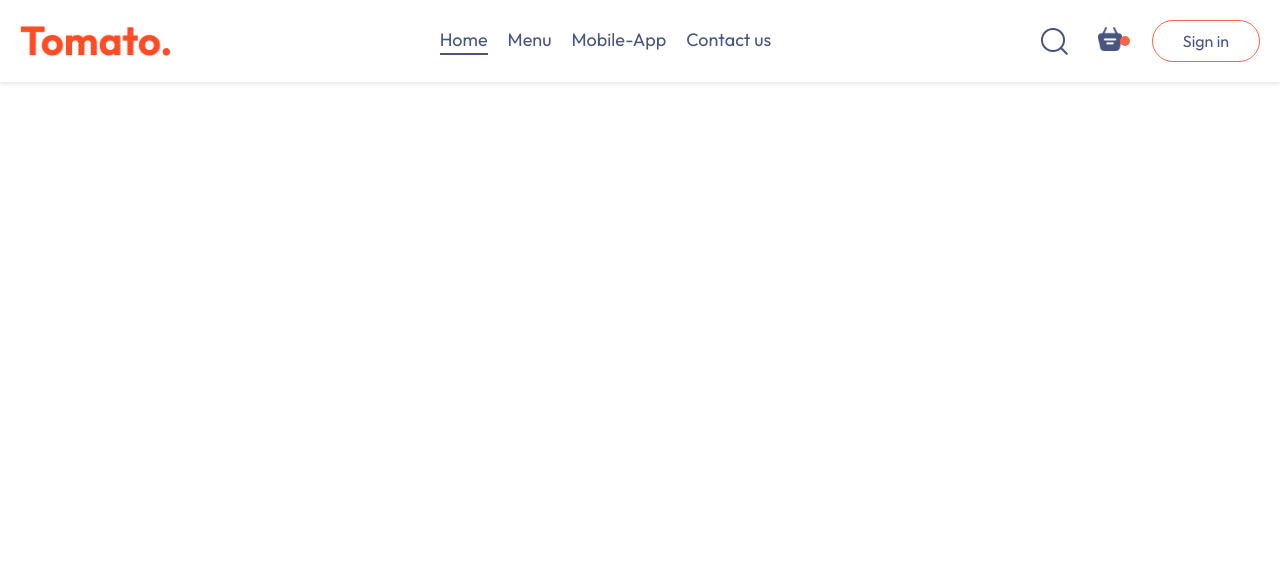
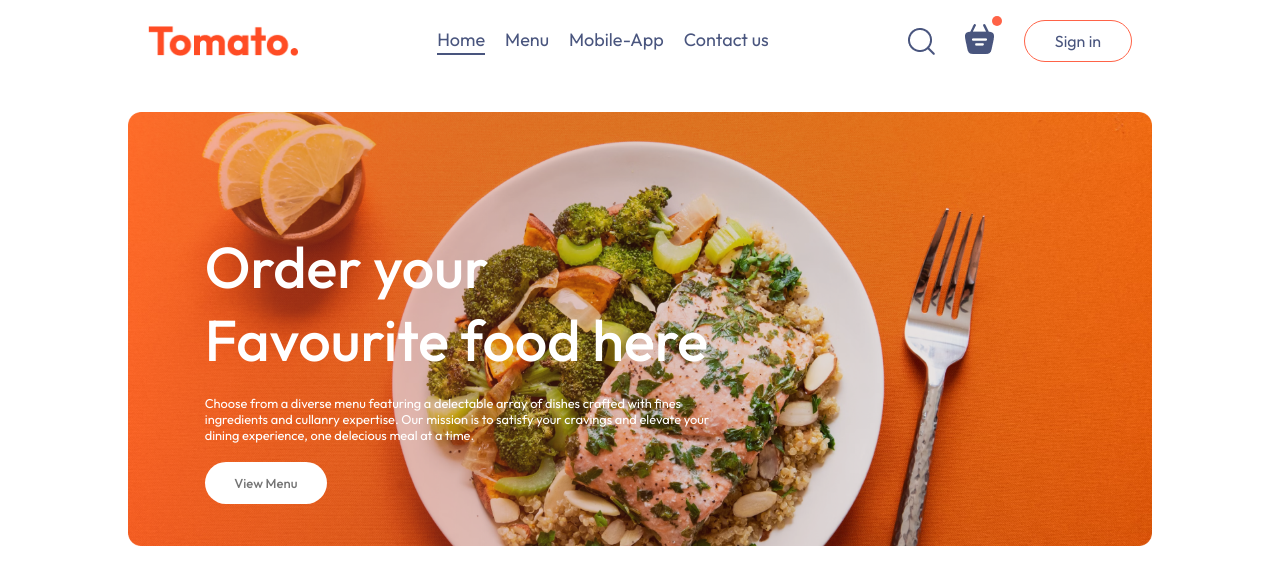
Before and after one commit to Virgarg7/QuickByte, a React app in the folder frontend/: page / in a window 1280 px wide. Shown: the top 584 px of the page. Built offline with nearby package versions, Linux system fonts and the light colour scheme; the HTML template or start-up script is replaced by a standard one.

Commit message:
Header Completed

```diff
--- a/frontend/src/App.jsx
+++ b/frontend/src/App.jsx
@@ -1,11 +1,21 @@
 /* eslint-disable no-unused-vars */
 import React from 'react'
 import Navbar from './components/Navbar/Navbar'
+import { Route, Routes } from 'react-router-dom'
+import Home from './pages/Home/Home'
+import Cart from './pages/Cart/Cart'
+import PlaceOrder from './pages/PlaceOrder/PlaceOrder'
+
 
 const App = () => {
   return (
-    <div>
-      <Navbar/>
+    <div className='app'>
+      <Navbar />
+      <Routes>
+        <Route path='/' element={<Home />} />
+        <Route path='/cart' element={<Cart />} />
+        <Route path='/order' element={<PlaceOrder />} />
+      </Routes>
     </div>
   )
 }
--- /dev/null
+++ b/frontend/src/components/Header/Header.css
@@ -0,0 +1,40 @@
+.header{
+    height: 34vw;
+    margin: 30px auto;
+    background: url('../../../public/header_img.png') no-repeat;
+    background-size: contain;
+    position: relative;
+}
+
+.header-contents{
+    position:absolute;
+    display: flex;
+    flex-direction: column;
+    align-items: start;
+    gap : 1.5vw;
+    max-width: 50%;
+    bottom: 10%;
+    left: 6vw;
+    animation: fadeIn 3s;
+}
+
+.header-contents h2{
+    font-weight: 500;
+    color: white;
+    font-size: max(4.5vw,22px);
+}
+
+.header-contents p{
+    color: white;
+    font-size: 1vw;
+}
+
+.header-contents button{
+    border: none;
+    color: #747474;
+    font-weight: 500;
+    padding: 1vw 2.3vw;
+    background-color: white;
+    font-size: max(1vw,13px);
+    border-radius: 50px;
+}
--- /dev/null
+++ b/frontend/src/components/Header/Header.jsx
@@ -0,0 +1,17 @@
+/* eslint-disable no-unused-vars */
+import React from 'react'
+import './Header.css'
+
+function Header() {
+  return (
+    <div className='header'>
+      <div className="header-contents">
+        <h2>Order your Favourite food here </h2>
+        <p>Choose from a diverse menu featuring a delectable array of dishes crafted with fines ingredients and cullanry expertise. Our mission is to satisfy your cravings and elevate your dining experience, one delecious meal at a time.</p>
+        <button>View Menu</button>
+      </div>
+    </div>
+  )
+}
+
+export default Header
--- a/frontend/src/components/Navbar/Navbar.css
+++ b/frontend/src/components/Navbar/Navbar.css
@@ -1,10 +1,8 @@
 .navbar {
-    padding: 20px 0;
+    padding: 20px 0px;
     display: flex;
     justify-content: space-between;
     align-items: center;
-    background-color: #ffffff;
-    box-shadow: 0 2px 4px rgba(0, 0, 0, 0.1);
 }
 
 .navbar .logo {
@@ -16,56 +14,52 @@
     display: flex;
     list-style: none;
     gap: 20px;
+    color: #49557e;
+    font-size: 18px;
 }
 
-.navbar-menu li {
-    font-size: 18px;
-    color: #49557e;
-    cursor: pointer;
-}
-
-.navbar-right {
+.navbar-right{
     display: flex;
     align-items: center;
     gap: 30px;
     margin-right: 20px;
 }
 
-.navbar button {
-    background: transparent;
+.navbar button{
+    background:transparent;
     font-size: 16px;
     color: #49557e;
     border: 1px solid tomato;
     border-radius: 50px;
     cursor: pointer;
-    padding: 10px 30px;
-    transition: background-color 0.2s;
+    padding: 10px 30px ;
+    transition: 0.2s;
 }
 
-.navbar button:hover {
+.navbar button:hover{
     background-color: #fff4f2;
+
 }
 
-.navbar .active {
+.navbar .active{
     padding-bottom: 2px;
     border-bottom: 2px solid #49557e;
 }
 
-.navbar-search-icon {
+.navbar li {
+    cursor: pointer;
+}
+
+.navbar-search-icon{
     position: relative;
 }
 
-.navbar-search-icon img {
-    width: 24px; /* Adjust the size as needed */
+.navbar-search-icon .dot{
+    position: absolute;
+    min-width: 10px;
+    min-height: 10px;
+    background-color: tomato;
+    border-radius: 5px;
+    top: -8px;
+    right: -8px;
 }
-
-.navbar-search-icon .dot {
-    position: absolute;
-    width: 10px;
-    height: 10px;
-    background-color: tomato;
-    border-radius: 50%;
-    top: 50%;
-    right: -8px;
-    transform: translateY(-50%);
-}
--- a/frontend/src/index.css
+++ b/frontend/src/index.css
@@ -1,5 +1,6 @@
 @import url('https://fonts.googleapis.com/css2?family=Nunito:wght@400;500;600;700;800&family=Outfit:wght@100..900&display=swap');
-*{
+
+* {
   padding: 0;
   margin: 0;
   box-sizing: border-box;
@@ -19,3 +20,14 @@
   width: 80%;
   margin: auto;
 }
+
+/* Added Animation for making good on page reload */
+@keyframes fadeIn {
+  0% {
+    opacity: 0;
+  }
+
+  100% {
+    opacity: 1;
+  }
+}
--- a/frontend/src/main.jsx
+++ b/frontend/src/main.jsx
@@ -3,12 +3,11 @@
 import ReactDOM from 'react-dom/client'
 import App from './App.jsx'
 import './index.css'
-
 // Set up React router
 import { BrowserRouter } from 'react-router-dom'
 
 ReactDOM.createRoot(document.getElementById('root')).render(
   <BrowserRouter>
-    <App />
+    <App/>
   </BrowserRouter>
 )
--- a/frontend/src/pages/Home/Home.jsx
+++ b/frontend/src/pages/Home/Home.jsx
@@ -1,11 +1,12 @@
 /* eslint-disable no-unused-vars */
 import React from 'react'
 import './Home.css'
+import Header from '../../components/Header/Header'
 
 function Home() {
   return (
     <div>
-
+      <Header />
     </div>
   )
 }
```
Also changed, not shown: frontend/public/header_img.png (added).
